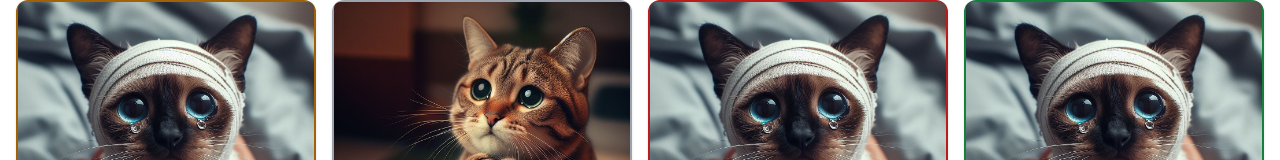
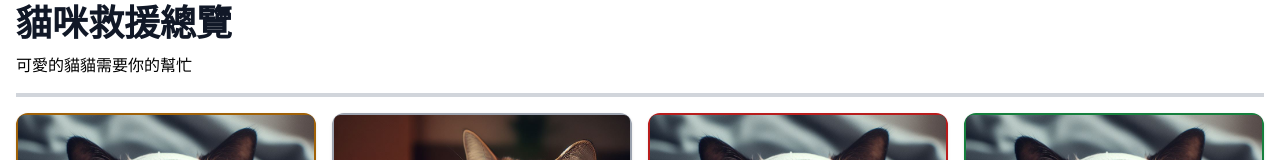
Before and after one commit to Li-Shang-tw/catRescueAdoptPlatform, a React (Vite) app: page / in a window 1280 px wide. Shown: the top 160 px of the page. Built offline with nearby package versions, Linux system fonts and the light colour scheme.

Commit message:
feat:分頁元件

```diff
--- a/src/App.jsx
+++ b/src/App.jsx
@@ -1,12 +1,43 @@
 import "./App.css";
-import Card from "./components/Card";
+import RescueOverview from "./assets/view/RescueOverview";
+import rescueData from "../src/assets/rescueData.json";
+import { useState } from "react";
 
 function App() {
+  //rescueData
+  const [rescueCats, setRescueCats] = useState(rescueData);
+
+  //current page
+  const [currentPage, setCurrentPage] = useState(1);
+  function handlePageChange(page) {
+    setCurrentPage(page);
+  }
+  function handleNextPage() {
+    setCurrentPage(currentPage + 1);
+  }
+  function handlePreviousPage() {
+    setCurrentPage(currentPage - 1);
+  }
+
+  //顯示當前頁面的資料
+  const currentRescueCats = rescueCats.slice(
+    (currentPage - 1) * 8,
+    currentPage * 8
+  );
+  //所有頁數
+  const totalPages = Math.ceil(rescueCats.length / 8);
   // console.log(import.meta.env.VITE_CAT_API_KEY);
   return (
     <>
       <div className="container mx-auto px-4">
-        <Card />
+        <RescueOverview
+          currentRescueCats={currentRescueCats}
+          totalPages={totalPages}
+          currentPage={currentPage}
+          handlePageChange={handlePageChange}
+          handleNextPage={handleNextPage}
+          handlePreviousPage={handlePreviousPage}
+        />
       </div>
     </>
   );
--- /dev/null
+++ b/src/assets/view/RescueOverview.jsx
@@ -0,0 +1,30 @@
+//建立元件，元件名稱叫做RescueOverview
+
+import Card from "../../components/Card";
+import PaginationComponent from "../../components/Pagination";
+export default function RescueOverview({
+  currentRescueCats,
+  totalPages,
+  currentPage,
+  handlePageChange,
+  handleNextPage,
+  handlePreviousPage,
+}) {
+  return (
+    <div>
+      <h1 className="text-4xl font-bold text-gray-900 leading-tight mb-2">
+        貓咪救援總覽
+      </h1>
+      <p className="mb-4">可愛的貓貓需要你的幫忙</p>
+      <hr className="mb-4 border-2 border-gray-300"></hr>
+      <Card currentRescueCats={currentRescueCats} />
+      <PaginationComponent
+        totalPages={totalPages}
+        currentPage={currentPage}
+        handlePageChange={handlePageChange}
+        handleNextPage={handleNextPage}
+        handlePreviousPage={handlePreviousPage}
+      />
+    </div>
+  );
+}
--- a/src/components/Card.jsx
+++ b/src/components/Card.jsx
@@ -1,9 +1,8 @@
-import rescueData from "../assets/rescueData.json";
 import { Pane, Badge } from "evergreen-ui";
 import { HeartIcon } from "evergreen-ui";
 
-export default function Card() {
-  const cardsList = rescueData.map((item) => (
+export default function Card({ currentRescueCats }) {
+  const cardsList = currentRescueCats.map((item) => (
     <li
       key={item.id}
       //決定邊框顏色的className
@@ -69,7 +68,7 @@ export default function Card() {
   ));
   return (
     <>
-      <ul className="grid  gap-4 lg:grid-cols-4  md:grid-cols-3  sm:grid-cols-2">
+      <ul className="grid  gap-4 lg:grid-cols-4  md:grid-cols-3  sm:grid-cols-2 mb-4">
         {cardsList}
       </ul>
     </>
--- /dev/null
+++ b/src/components/Pagination.jsx
@@ -0,0 +1,22 @@
+import { Pane, Pagination } from "evergreen-ui";
+import { useState } from "react";
+
+export default function PaginationComponent({
+  totalPages,
+  currentPage,
+  handlePageChange,
+  handleNextPage,
+  handlePreviousPage,
+}) {
+  return (
+    <Pane className="flex justify-center">
+      <Pagination
+        page={currentPage}
+        totalPages={totalPages}
+        onPageChange={handlePageChange}
+        onPreviousPage={handlePreviousPage}
+        onNextPage={handleNextPage}
+      />
+    </Pane>
+  );
+}
```
